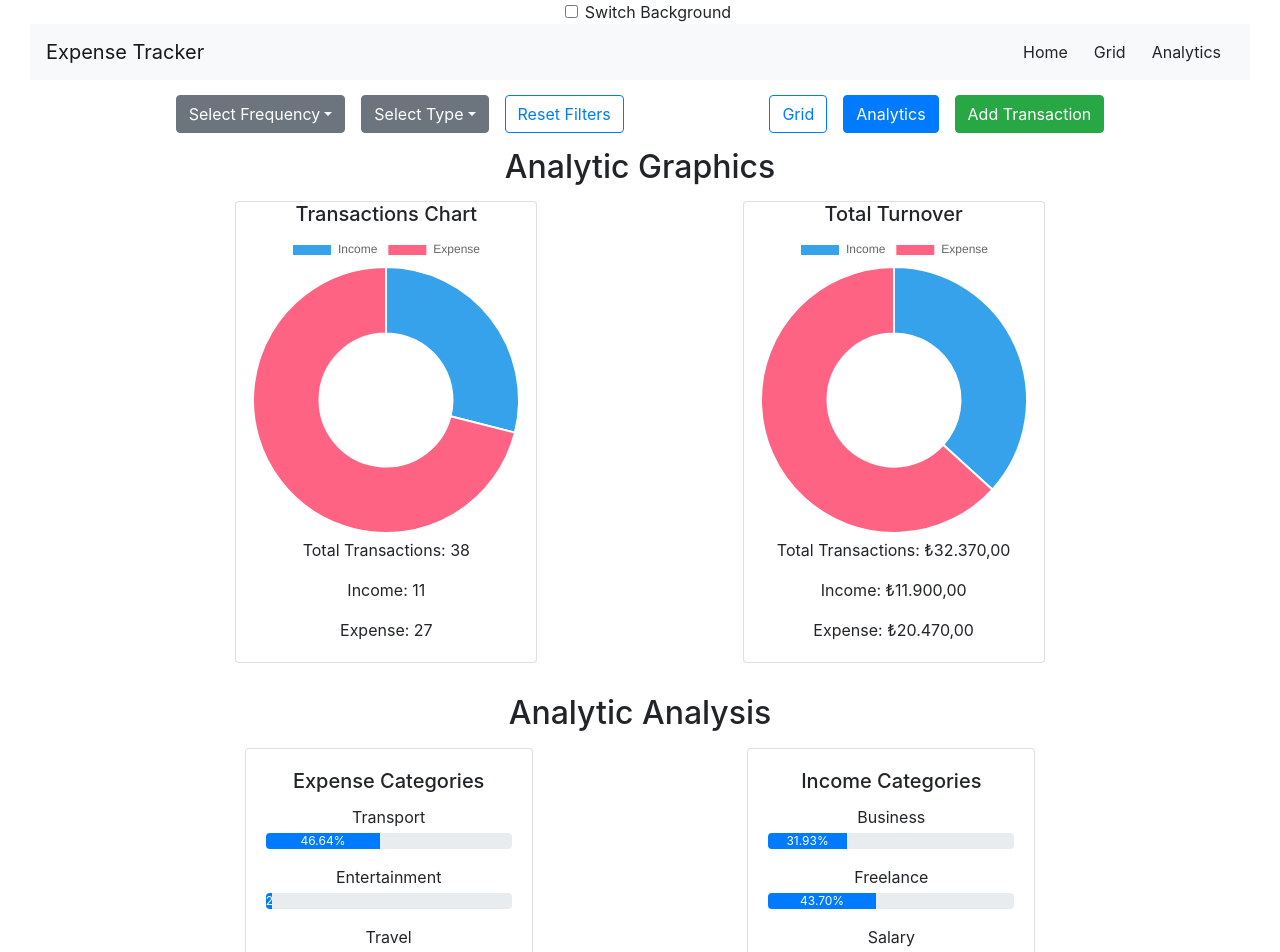
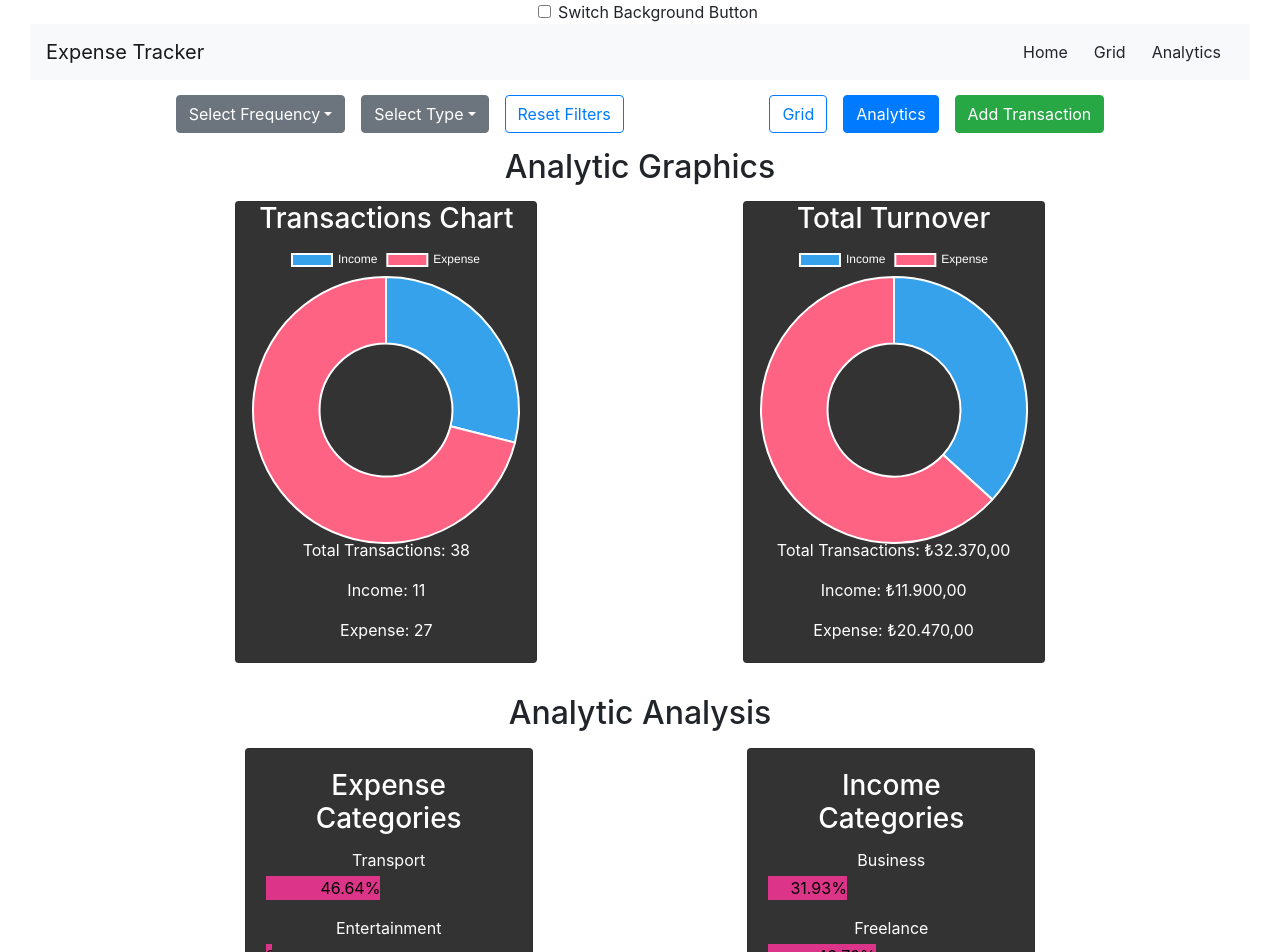
Before and after one commit to Olcaytp/technigo-final-project, a React (Vite) app: page /analytics in a window 1280 px wide. Shown: the top 952 px of the page. Built offline with nearby package versions, Linux system fonts and the light colour scheme.

Commit message:
accesibility-works-updated

```diff
--- a/src/App.jsx
+++ b/src/App.jsx
@@ -7,10 +7,6 @@ import 'bootstrap/dist/css/bootstrap.min.css'
 import { BrowserRouter, Routes, Route, Navigate } from 'react-router-dom'
 import Update from './components/update/Update'
 import HomePage from './components/homepage/HomePage'
-
-const NotFoundPage = () => {
-  return <Navigate to="/" />;
-};
 
 function App() {
   const [isBackgroundEnabled, setBackgroundEnabled] = useState(false);
@@ -29,9 +25,10 @@ function App() {
         id="flexSwitchCheckDefault"
         checked={isBackgroundEnabled}
         onChange={toggleBackground}
+        aria-labelledby="backgroundSwitchLabel"
       />
-          <label className="form-check-label" htmlFor="flexSwitchCheckDefault">
-            Switch Background
+      <label id="backgroundSwitchLabel" className="form-check-label" htmlFor="flexSwitchCheckDefault">
+        Switch Background Button
       </label>
     </div>
       <Routes>
--- a/src/components/analytics/Analytics.jsx
+++ b/src/components/analytics/Analytics.jsx
@@ -80,6 +80,7 @@ const chartDataIncome = {
       data: [totalIncomeCount, totalTransactions - totalIncomeCount],
       backgroundColor: ['#36A2EB', '#FF6384'],
       hoverBackgroundColor: ['#36A2EB', '#FF6384'],
+      label: 'Transaction Type',
     },
   ],
 };
@@ -91,6 +92,7 @@ const chartTurnover = {
       data: [totalIncome,totalExpense],
       backgroundColor: ['#36A2EB', '#FF6384'],
       hoverBackgroundColor: ['#36A2EB', '#FF6384'],
+      label: 'Transaction Type',
     },
   ],
 };
@@ -109,12 +111,26 @@ const handleViewChange = (view) => {
         <div className="row graph">
           <div className="col-xs-12">
             <div className="analyticdiv ">
-              <div className="card mb-3 d-flex flex-column justify-content-center">
+              <div
+                className="card mb-3 d-flex flex-column justify-content-center"
+                style={{ backgroundColor: '#333', color: 'white' }}
+                role="figure"
+                id="transactionsChart"
+                aria-label="Transactions Chart"
+              >
                 <div className="chart-container ">
-                  <h5 className="chart-title text-center">
+                  <h3 className="chart-title text-center">
                     Transactions Chart
-                  </h5>
-                  <Doughnut data={chartDataIncome} />
+                  </h3>
+                  <Doughnut
+                    data={chartDataIncome}
+                    options={{
+                      plugins: { legend: { labels: { color: 'white' } } }
+                    }}
+                    role="figure"
+                    id="transactionsChart"
+                    aria-label="Transactions Chart Data"
+                  />
                 </div>
                 <div className="card-body text-center">
                   {/* Total Transactions counts*/}
@@ -130,10 +146,24 @@ const handleViewChange = (view) => {
           </div>
           <div className="col-xs-12">
             <div className="analyticdiv">
-              <div className="card">
+              <div
+                className="card"
+                style={{ backgroundColor: '#333', color: 'white' }}
+                role="figure"
+                id="totalTurnoverChart"
+                aria-label="Total Turnover Chart"
+              >
                 <div className="chart-container">
-                  <h5 className="chart-title text-center">Total Turnover </h5>
-                  <Doughnut data={chartTurnover} />
+                  <h3 className="chart-title text-center">Total Turnover </h3>
+                  <Doughnut
+                    data={chartTurnover}
+                    options={{
+                      plugins: { legend: { labels: { color: 'white' } } }
+                    }}
+                    role="figure"
+                    id="transactionsChart"
+                    aria-label="Total Turnover Chart Data"
+                  />
                 </div>
                 <div className="card-body mt-3 text-center">
                   {/* Total Transactions Amount*/}
@@ -152,18 +182,16 @@ const handleViewChange = (view) => {
         <div className="row graph">
           <div className="col-xs-12">
             <div className="analyticdiv ">
-            <div class="card" style={{width: '18rem'}}>
+            <div class="card" style={{width: '18rem', backgroundColor: '#333', color:'white'}}>
                 <div class="card-body">
-                  <h5 class="card-title">Expense Categories</h5>
+                  <h3 class="card-title">Expense Categories</h3>
                   <p class="card-text">
                   {Object.entries(expenseByCategory).map(
                     ([category, categoryTotal]) => (
-                      <div key={category} className="mb-3">
-                        <p className="mb-1">{category}</p>
-                        <ProgressBar
-                          value={(categoryTotal / totalIncome) * 100}
-                        />
-                      </div>
+                      <div key={category} className="mb-3" id="labeldiv">
+                      <p className="mb-1">{category}</p>
+                      <ProgressBar value={(categoryTotal / totalIncome) * 100} label="labeldiv" />
+                    </div>
                     )
                   )}
                   </p>
@@ -173,9 +201,9 @@ const handleViewChange = (view) => {
           </div>
           <div className="col-xs-12">
             <div className="analyticdiv">
-              <div class="card" style={{width: '18rem'}}>
+              <div class="card" style={{width: '18rem', backgroundColor: '#333', color:'white'}}>
                 <div class="card-body">
-                  <h5 class="card-title">Income Categories</h5>
+                  <h3 class="card-title">Income Categories</h3>
                   <p class="card-text">
                   {Object.entries(incomeByCategory).map(
                     ([category, categoryTotal]) => (
--- a/src/components/analytics/ProgressBar.jsx
+++ b/src/components/analytics/ProgressBar.jsx
@@ -1,20 +1,27 @@
 import React from 'react';
+import '../../App.css';
 
-const ProgressBar = ({ value }) => {
+const ProgressBar = ({ value, label }) => {
+  const backgroundColor = 'rgb(219, 52, 136)'; // Set the background color to the specified pink shade
+  const textColor = 'rgb(0, 0, 0)'; // Set the text color to black
+  const uniqueId = Math.random().toString(36).substring(7);
+
   return (
-    <div className="progress">
+    <div role="progressbar" id={`progressbar-${uniqueId}`} aria-labelledby={`progressbarLabel-${uniqueId}`} aria-valuenow={value} aria-valuemin="0" aria-valuemax="100">
       <div
         className="progress-bar"
-        role="progressbar"
-        style={{ width: `${value}%` }}
-        aria-valuenow={value}
-        aria-valuemin="0"
-        aria-valuemax="100"
+        style={{ width: `${value}%`, backgroundColor, color: textColor, textAlign: 'right' }}
       >
-        {`${value.toFixed(2)}%`}
+        <span id={`progressbarLabel-${uniqueId}`}>{`${value.toFixed(2)}%`}</span>
       </div>
     </div>
   );
+
+
 };
 
+
+
+
+
 export default ProgressBar;
--- a/src/components/header/Header.jsx
+++ b/src/components/header/Header.jsx
@@ -5,34 +5,34 @@ export default function Header() {
   return (
     <div className="container-fluid col-sm-12">
       <nav class="navbar navbar-expand-sm navbar-light bg-light">
-        <a class="navbar-brand" href="#">
+      <a className="navbar-brand" href="#" aria-label="Expense Tracker Home">
         Expense Tracker
       </a>
       <button
-          class="navbar-toggler"
+        className="navbar-toggler"
         type="button"
         data-toggle="collapse"
         data-target="#navbarNav"
         aria-controls="navbarNav"
         aria-expanded="false"
-          aria-label="Toggle navigation"
+        aria-label="Toggle Navigation"
       >
-          <span class="navbar-toggler-icon"></span>
+        <span className="navbar-toggler-icon" aria-hidden="true"></span>
       </button>
-        <div class="collapse navbar-collapse" id="navbarNav">
-          <ul class="navbar-nav ml-auto">
-            <li class="nav-item active">
-            <Link to="/" className="btn">
+        <div className="collapse navbar-collapse" id="navbarNav">
+          <ul className="navbar-nav ml-auto">
+            <li className="nav-item active">
+              <Link to="/" className="btn" aria-label="Go to Home Page">
                 Home
               </Link>
             </li>
-            <li class="nav-item">
-              <Link to="/grid" className="btn">
+            <li className="nav-item">
+              <Link to="/grid" className="btn" aria-label="Go to Grid Page">
                 Grid
               </Link>
             </li>
-            <li class="nav-item">
-            <Link to="/analytics" className="btn">
+            <li className="nav-item">
+              <Link to="/analytics" className="btn" aria-label="Go to Analytics Page">
                 Analytics
               </Link>
             </li>
--- a/src/components/transactionTable/Transaction.jsx
+++ b/src/components/transactionTable/Transaction.jsx
@@ -128,15 +128,15 @@ const Transaction = ({ transactions, selectedFrequency, selectedType }) => {
                 <Link
                   to={`/edit/${transaction.id}`}
                   className="btn btn-sm btn-primary"
+                  aria-label={`Edit transaction with ID ${transaction.id}`}
                 >
-                      {" "}
                   <FontAwesomeIcon icon={faEdit} />
                 </Link>
                 <button
                   onClick={() => handleDelete(transaction.id)}
                   className="btn btn-sm btn-danger ml-2"
+                  aria-label={`Delete transaction with ID ${transaction.id}`}
                 >
-                      {" "}
                   <FontAwesomeIcon icon={faTrashAlt} />
                 </button>
               </td>
@@ -144,6 +144,7 @@ const Transaction = ({ transactions, selectedFrequency, selectedType }) => {
           ))}
         </tbody>
       </table>
+
         </div>
       </div>
       <div className="col-xs-12 d-flex justify-content-center">
@@ -155,6 +156,7 @@ const Transaction = ({ transactions, selectedFrequency, selectedType }) => {
               key={index}
               active={index + 1 === currentPage}
               onClick={() => paginate(index + 1)}
+              aria-label={`Go to page ${index + 1}`}
             >
               {index + 1}
             </Pagination.Item>
@@ -163,6 +165,7 @@ const Transaction = ({ transactions, selectedFrequency, selectedType }) => {
       </div>
     </div>
   );
+
 };
 
 export default Transaction;
```
Also changed, not shown: src/components/buttons/Buttons.jsx (+34 -22 lines), src/components/create/Create.jsx (+55 -9 lines), src/components/homepage/HomePage.jsx (+17 -5 lines). Lines whose indentation alone changed are shown as unchanged.
